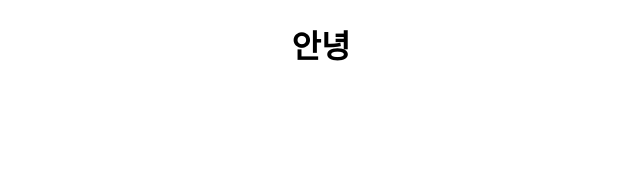
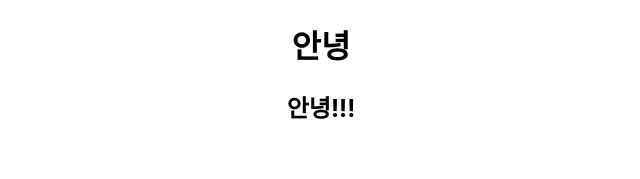
Before and after one commit to mnyu123/HiKo, a React (Create React App) app: page / in a window 1280 px wide. Shown: the top 179 px of the page, without its empty margins (319-959 px from the left). Built offline with nearby package versions, Linux system fonts and the light colour scheme.

Commit message:
영재커밋

```diff
--- a/src/App.js
+++ b/src/App.js
@@ -5,6 +5,7 @@ function App() {
   return (
     <div className="App">
       <h1>안녕</h1>
+      <h2>안녕!!!</h2>
     </div>
   );
 }
```
